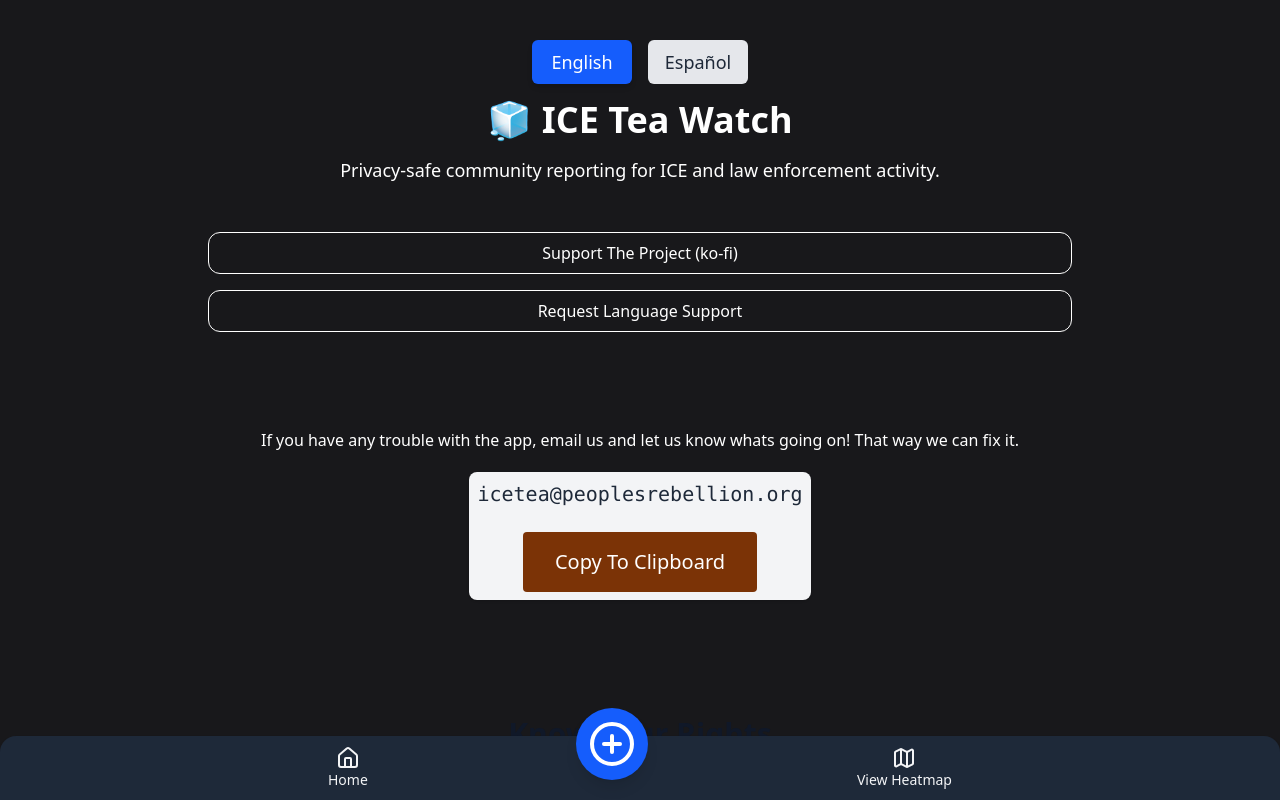
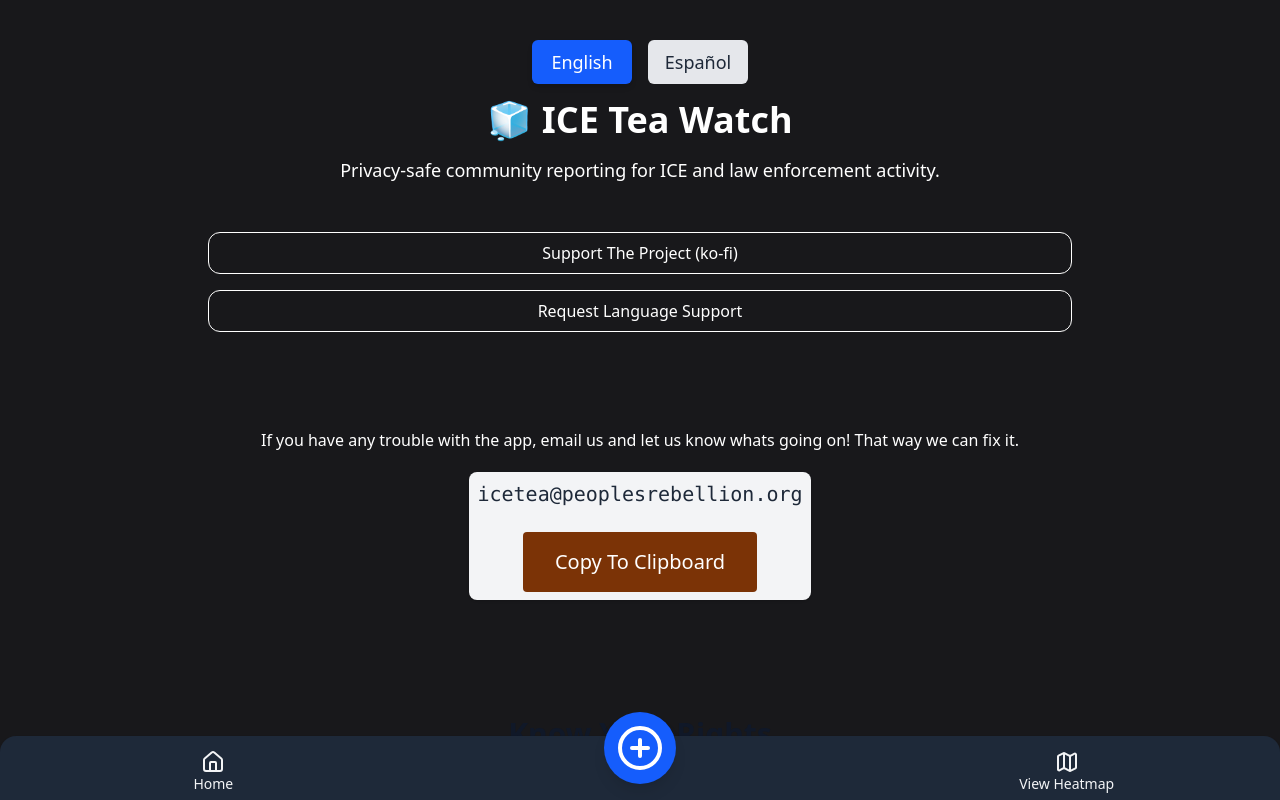
Before and after one commit to MissTitanK3/icetea-watch, a Next.js app: page / in a window 1280 px wide. Shown: the top 800 px of the page. Built offline with nearby package versions, Linux system fonts and the light colour scheme.

Commit message:
updating nav

```diff
--- a/src/components/BottomNav.tsx
+++ b/src/components/BottomNav.tsx
@@ -10,7 +10,6 @@
   const { t } = useTranslations();
   const pathname = usePathname();
   const { step, back, next, canContinue, finish } = useWizard();
-  // const router = useRouter();
 
   const isWizard = pathname.startsWith('/report/wizard');
 
@@ -22,13 +21,15 @@
     }
   };
 
+  const baseNavClass =
+    'fixed bottom-0 left-0 right-0 z-50 bg-gray-800 shadow-md h-16 rounded-t-2xl grid grid-cols-3 place-items-center';
+
   if (isWizard) {
     return (
-      <nav className="fixed bottom-0 left-0 right-0 z-50 bg-gray-800 shadow-md h-16 rounded-t-2xl">
-        <div className="max-w-2xl mx-auto h-full flex justify-between items-center px-4">
+      <nav className={baseNavClass}>
         <button
           onClick={back}
-            className={`flex items-center gap-1 text-sm pl-6 py-4 ${
+          className={`flex items-center gap-1 text-sm ${
             step === 0 ? 'text-gray-500 cursor-not-allowed' : 'text-gray-100'
           }`}
           disabled={step === 0}>
@@ -36,27 +37,25 @@
           {t('back')}
         </button>
 
-          <Link href="/" className="relative -top-6 bg-blue-600 text-white p-4 rounded-full shadow-lg">
+        <Link href="/" className="relative -top-6 bg-blue-600 text-white p-3 rounded-full shadow-lg">
           <Home className="h-8 w-8" />
         </Link>
 
         <button
           onClick={handleNextOrFinish}
-            className={`flex items-center gap-1 pr-2 pl-2 py-4 rounded-full shadow text-center justify-center ${
+          className={`flex items-center gap-1 px-4 py-2 rounded-full shadow ${
             canContinue ? 'bg-blue-600 text-white' : 'bg-gray-300 text-gray-500 cursor-not-allowed'
           }`}
           disabled={!canContinue}>
           {step === 2 ? t('submit') : t('next')}
           {step === 2 ? <SendHorizonal className="h-5 w-5" /> : <ArrowRight className="h-5 w-5" />}
         </button>
-        </div>
       </nav>
     );
   }
 
   return (
-    <nav className="fixed bottom-0 left-0 right-0 z-50 bg-gray-800 shadow-md h-16 rounded-t-2xl">
-      <div className="max-w-2xl mx-auto h-full flex justify-between items-center pl-6 py-4">
+    <nav className={baseNavClass}>
       <Link href="/" className="flex flex-col items-center text-sm text-gray-100">
         <Home className="h-6 w-6" />
         <span>{t('home')}</span>
@@ -66,11 +65,10 @@
         <PlusCircle className="h-12 w-12" />
       </Link>
 
-        <Link href="/heatmap" className="flex flex-col items-center text-sm text-gray-100 pr-6 py-4">
+      <Link href="/heatmap" className="flex flex-col items-center text-sm text-gray-100">
         <Map className="h-6 w-6" />
         <span>{t('viewHeatmap')}</span>
       </Link>
-      </div>
     </nav>
   );
 }
```
Lines whose indentation alone changed are shown as unchanged.
